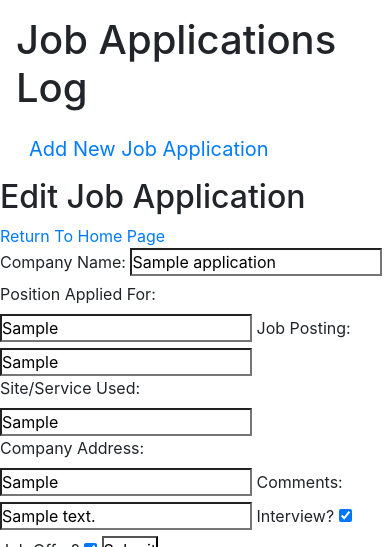
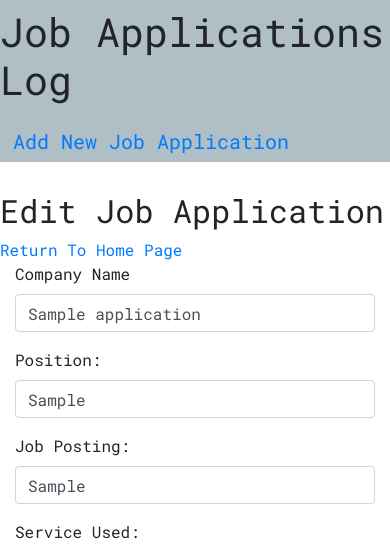
Before and after one commit to benjaminwilde01/application-logger, a Node server app: page /applications/600000000000000000000001/edit in a window 390 px wide; the page is wider, and only the part inside the window is pictured. Shown: the top 547 px of that part. Run offline with Node 20, Linux system fonts and the light colour scheme; tables that the repository leaves empty hold one stand-in row (values such as "Sample post"); some libraries are stand-ins or nearby versions.

Commit message:
added more styling

```diff
--- a/public/css/edit.css
+++ b/public/css/edit.css
@@ -1,5 +1,38 @@
 * {
     margin: 0;
     padding: 0;
-    background-color: white;
+    font-family: 'Roboto Mono', Arial, Helvetica, sans-serif, monospace;
 }
+
+.container-fluid {
+    padding: 0;
+}
+
+.nav {
+    background-color: #B0BEC5;
+
+}
+
+header {
+    margin-top: 30px;
+}
+
+.checkbox {
+    margin-left: 12px;
+}
+
+.check {
+    padding-left: 15px;
+}
+
+.form-check-label {
+    padding: 5px;
+}
+
+.footer {
+    background-color: #B0BEC5;
+}
+
+.linkedin {
+    width: 25px;
+}
--- a/public/css/new.css
+++ b/public/css/new.css
@@ -4,10 +4,15 @@
     font-family: 'Roboto Mono', Arial, Helvetica, sans-serif, monospace;
 }
 
+.container-fluid {
+    padding: 0;
+}
+
 .nav {
     background-color: #B0BEC5;
 
 }
+
 
 header {
     margin-top: 30px;
--- a/views/edit.ejs
+++ b/views/edit.ejs
@@ -7,6 +7,7 @@
     <title>Edit Applications</title>
 </head>
 <body>
+    <div class="container-fluid">
         <!-- NAV -->
         <%- include ('./partials/nav.ejs') %>
         <header>
@@ -14,45 +15,78 @@
             <a href="/applications/">Return To Home Page</a>
         </header>
 
-    <form action="/applications/<%= applications.id %>?_method=PUT" method="POST">
-        <label for="name">Company Name:</label>
-        <input type="text" name="name" id="name" value="<%= applications.name %>"/>
+        <form class="form-horizontal" action="/applications/<%= applications.id %>?_method=PUT" method="POST">
+            <div class="form-group">
+                <label class="control-label col-sm-2" for="name">Company Name</label>
+                <div class="col-sm-10">
+                    <input class="form-control" type="text" name="name" id="name" value="<%= applications.name %>"/>
+                </div>
+            </div>
+            <!-- <div class="form-group">
+                <label class="control-label col-sm-2" for="date">Applied On:</label>
+                <div class="col-sm-10">
+                    <input class="form-control" type="date" name="date" id="date"/>
+                </div>
+            </div> -->
 
-        <!-- <label for="date">Applied On:</label>
-        <input type="date" name="date" id="date" value="<%= applications.date %>"/> -->
+            <div class="form-group">
+                <label class="control-label col-sm-2" for="position">Position:</label>
+                <div class="col-sm-10">
+                    <input class="form-control" type="text" name="position" id="position" value="<%= applications.position %>"/>
+                </div>
+            </div>
 
-        <label for="position">Position Applied For:</label>
-        <input type="text" name="position" id="position" value="<%= applications.position %>"/>
+            <div class="form-group">
+                <label class="control-label col-sm-2" for="jobPosting">Job Posting:</label>
+                <div class="col-sm-10">
+                    <input class="form-control" type="text" name="jobPosting" id="jobPosting" value="<%= applications.jobPosting %>"/>
+                </div>
+            </div>
 
-        <label for="jobPosting">Job Posting:</label>
-        <input type="text" name="jobPosting" id="jobPosting" value="<%= applications.jobPosting %>"/>
+            <div class="form-group">
+                <label class="control-label col-sm-2" for="service">Service Used:</label>
+                <div class="col-sm-10">
+                    <input class="form-control" type="text" name="service" id="service" placeholder="Indeed/LinkedIn/Hired" value="<%= applications.service %>"/>
+                </div>
+            </div>
 
-        <label for="service">Site/Service Used:</label>
-        <input type="text" name="service" id="service" value="<%= applications.service %>"/>
+            <div class="form-group">
+                <label class="control-label col-sm-2" for="location">Company Address:</label>
+                <div class="col-sm-10">
+                    <input class="form-control" type="text" name="location" id="location" value="<%= applications.location %>"/>
+                </div>
+            </div>
 
-        <label for="location">Company Address:</label>
-        <input type="text" name="location" id="location" value="<%= applications.location %>"/>
+            <div class="form-group">
+                <label class="control-label col-sm-2" for="comment">Comments:</label>
+                <div class="col-sm-10">
+                    <input class="form-control" type="text" name="comment" id="comment" value="<%= applications.comment %>"/>
+                </div>
+            </div>
 
-        <label for="comment">Comments:</label>
-        <input type="text" name="comment" id="comment" value="<%= applications.comment %>"/>
-
-        <label for="interview">Interview?</label>
-        <input type="checkbox" name="interview" id="interview"
+            <div class="checkbox form-group form-check-inline">
+                <label class="form-check-label" for="interview">Interview?</label>
+                <input class="check form-check-input" type="checkbox" name="interview" id="interview"
                 <% if (applications.offer === true) { %>
                     checked
-            <% } %> />
+                    <% } %>/>
+            </div>
 
-        <label for="offer">Job Offer?</label>
-        <input type="checkbox" name="offer" id="offer"
+            <div class="checkbox form-group form-check-inline">
+                <label class="form-check-label" for="offer">Job Offer?</label>
+                <input class="check form-check-input" type="checkbox" name="offer" id="offer"
                 <% if (applications.offer === true) { %>
                     checked
-            <% } %>
-        />
+                <% } %>/>
+            </div>
 
-        <input type="submit" value="Submit">
+            <input class="btn btn-primary" type="submit" value="Submit">
         </form>
+
         <!-- FOOTER -->
         <%- include ('./partials/footer.ejs') %>
 
+    </div>
+
 </body>
 </html>
--- a/views/new.ejs
+++ b/views/new.ejs
@@ -7,7 +7,7 @@
     <title>Add Applications</title>
 </head>
 <body>
-    <div class="container">
+    <div class="container-fluid">
         <!-- NAV -->
         <%- include ('./partials/nav.ejs') %>
         <header>
--- a/views/partials/nav.ejs
+++ b/views/partials/nav.ejs
@@ -1,4 +1,4 @@
-<nav class="nav navbar navbar-inverse">
+<nav class="container-fluid nav navbar navbar-inverse">
     <h1 class="navbar-text">Job Applications Log</h1>
     <a class="navbar-brand btn align-right" href="/applications/new">Add New Job Application</a>
 </nav>
```
Also changed, not shown: public/css/index.css (+19 -3 lines), public/css/show.css (+30 -1 lines), views/index.ejs (+11 -7 lines), views/show.ejs (+38 -6 lines). Lines whose indentation alone changed are shown as unchanged.
